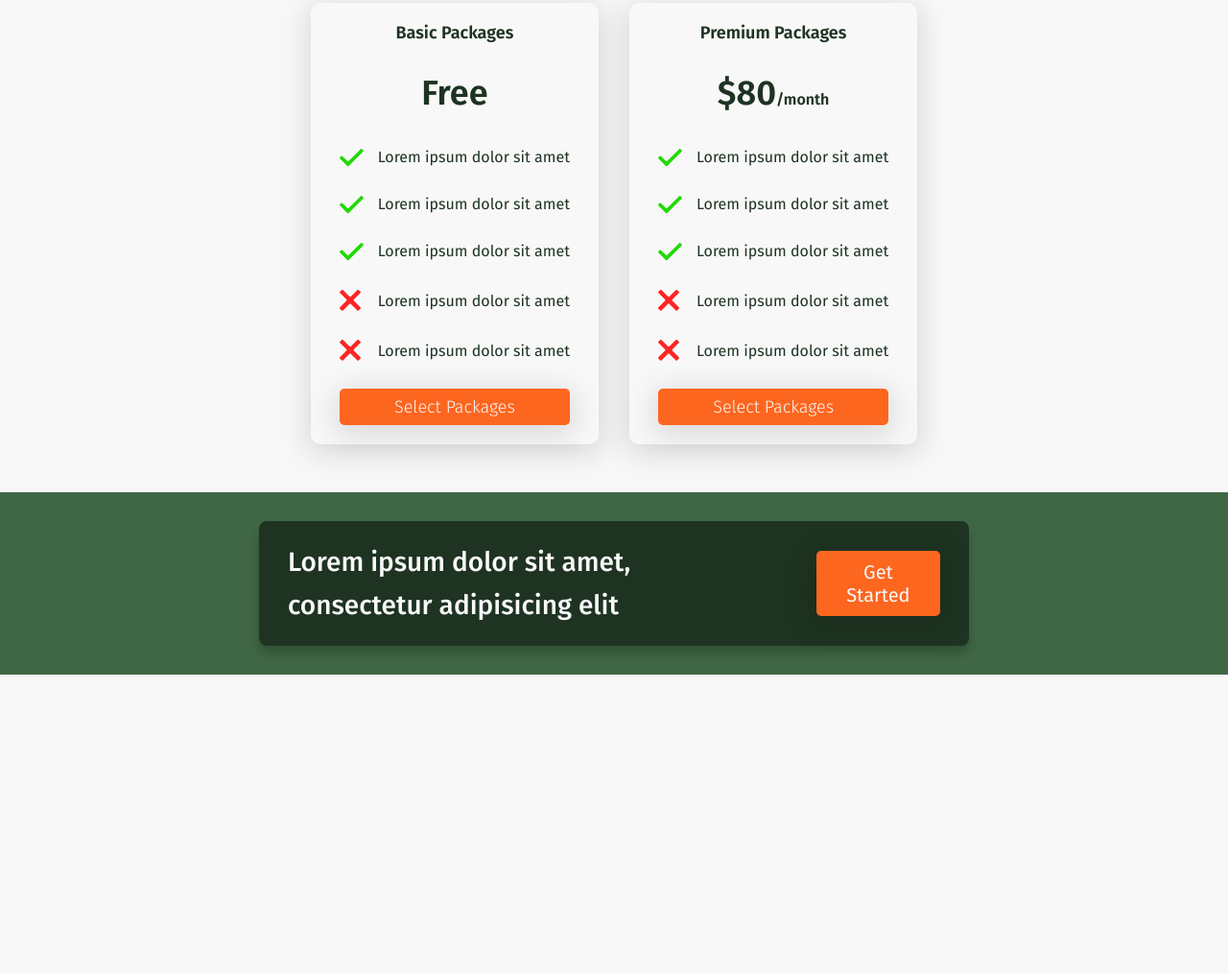
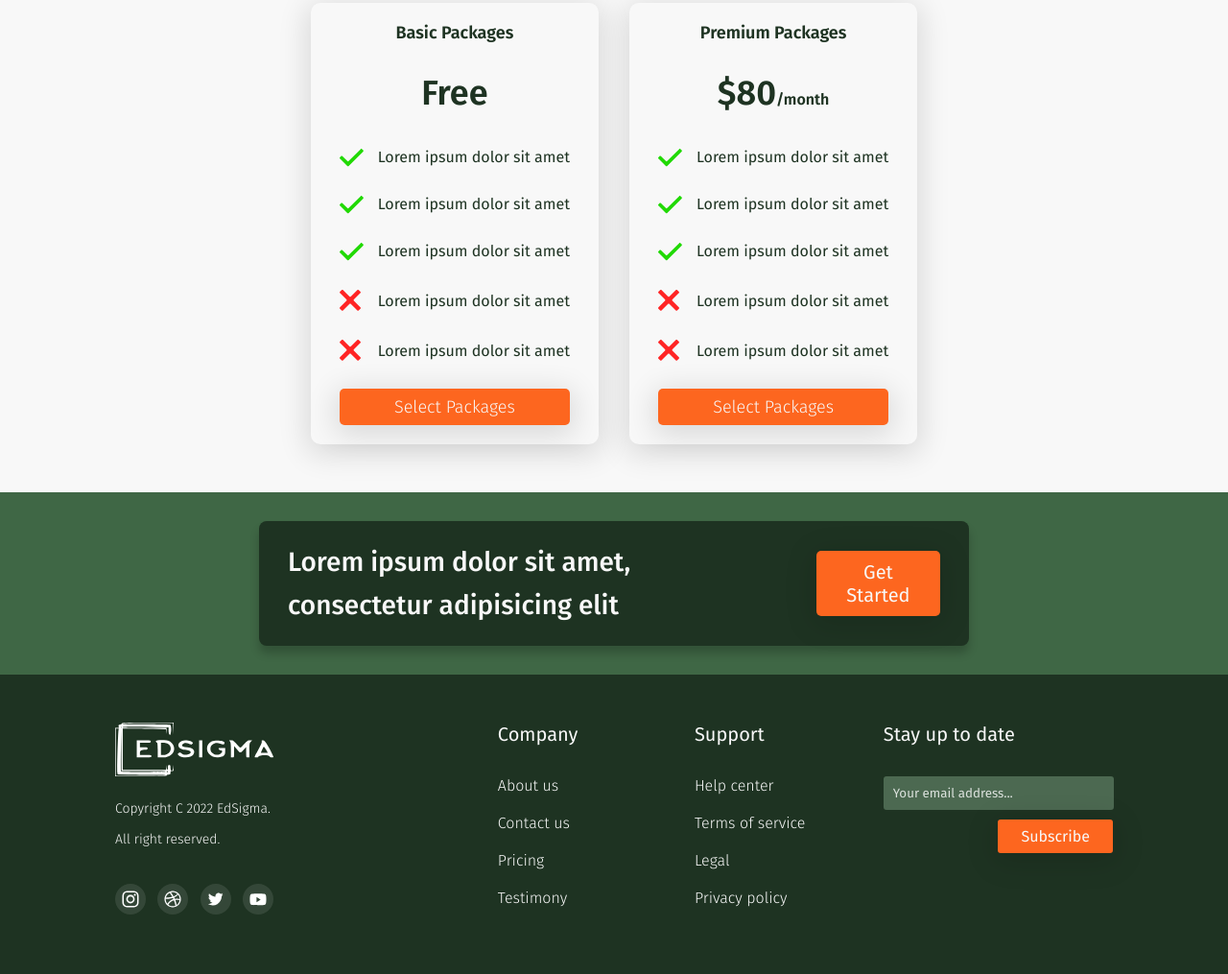
Before and after one commit to LuthfiDbz/edsigma.github.io, a plain HTML site: page index.html in a window 1280 px wide. Shown: the part 3298-4313 px from the top of the page at 96% size. Before the commit the page ends 4001 px from the top, so only its background shows below. Drawn offline with Linux system fonts and the light colour scheme.

Commit message:
Finished-notYetChecked-Figma

```diff
--- a/css/footer.css
+++ b/css/footer.css
@@ -0,0 +1,74 @@
+.footer {
+  background-color: var(--primary-color);
+  padding: 50px 120px;
+  color: var(--on-primary-color);
+}
+
+.footer-content {
+  display: flex;
+  justify-content: space-between;
+}
+
+.footer-content .info {
+  margin-right: 10%;
+}
+
+.info p {
+  line-height: 32px;
+  margin-bottom: 30px;
+}
+
+.info a {
+  margin-right: 8px;
+}
+
+.footer-content h5 {
+  font-size: var(--font20px);
+  font-weight: 400;
+  margin-bottom: 32px;
+  margin-top: 0;
+}
+
+.footer-content ul {
+  padding-left: 0;
+}
+
+.footer-content ul li {
+  margin-bottom: 20px;
+}
+
+.footer-content ul a {
+  color: var(--on-primary-color);
+  font-size: var(--font16px);
+}
+
+.footer-content .subscribe {
+  width: 23%;
+  margin-left: -40px;
+}
+
+.subscribe input {
+  display: block;
+  width: 92%;
+  background-color: #4c6951;
+  border: none;
+  border-radius: 3px;
+  padding: 10px 10px;
+  color: #fff;
+  margin-top: 0;
+  margin-bottom: 10px;
+}
+
+.subscribe input::placeholder {
+  color: #fff;
+  opacity: 0.8;
+  font-weight: 400;
+  font-family: var(--font-family);
+  font-weight: var(--font14px);
+}
+
+.subscribe .btn {
+  float: right;
+  font-size: var(--font16px);
+  border-radius: 3px;
+}
--- a/index.html
+++ b/index.html
@@ -313,5 +313,45 @@
     </div>
   </section>
   <!-- End CTA -->
+
+  <!-- Footer -->
+  <footer class="footer">
+    <div class="footer-content">
+      <div class="info">
+        <img src="icon/logo.svg" alt="EdSigma" class="logo">
+        <p>Copyright <span>C</span> 2022 EdSigma. <br>All right reserved.</p>
+        <div class="social-media">
+          <a href="#"><img src="icon/instagram2.svg" alt=""></a>
+          <a href="#"><img src="icon/dribble.svg" alt=""></a>
+          <a href="#"><img src="icon/twitter2.svg" alt=""></a>
+          <a href="#"><img src="icon/youtube.svg" alt=""></a>
+        </div>
+      </div>
+      <div class="company">
+        <h5>Company</h5>
+        <ul>
+          <li><a href="#">About us</a></li>
+          <li><a href="#">Contact us</a></li>
+          <li><a href="#">Pricing</a></li>
+          <li><a href="#">Testimony</a></li>
+        </ul>
+      </div>
+      <div class="support">
+        <h5>Support</h5>
+        <ul>
+          <li><a href="#">Help center</a></li>
+          <li><a href="#">Terms of service</a></li>
+          <li><a href="#">Legal</a></li>
+          <li><a href="#">Privacy policy</a></li>
+        </ul>
+      </div>
+      <div class="subscribe">
+        <h5>Stay up to date</h5>
+        <input type="email" placeholder="Your email address..." required>
+        <button class="btn btn-primary">Subscribe</button>
+      </div>
+    </div>
+  </footer>
+  <!-- End Footer -->
 </body>
 </html>
```
Also changed, not shown: css/main.css (line endings or trailing spaces).
